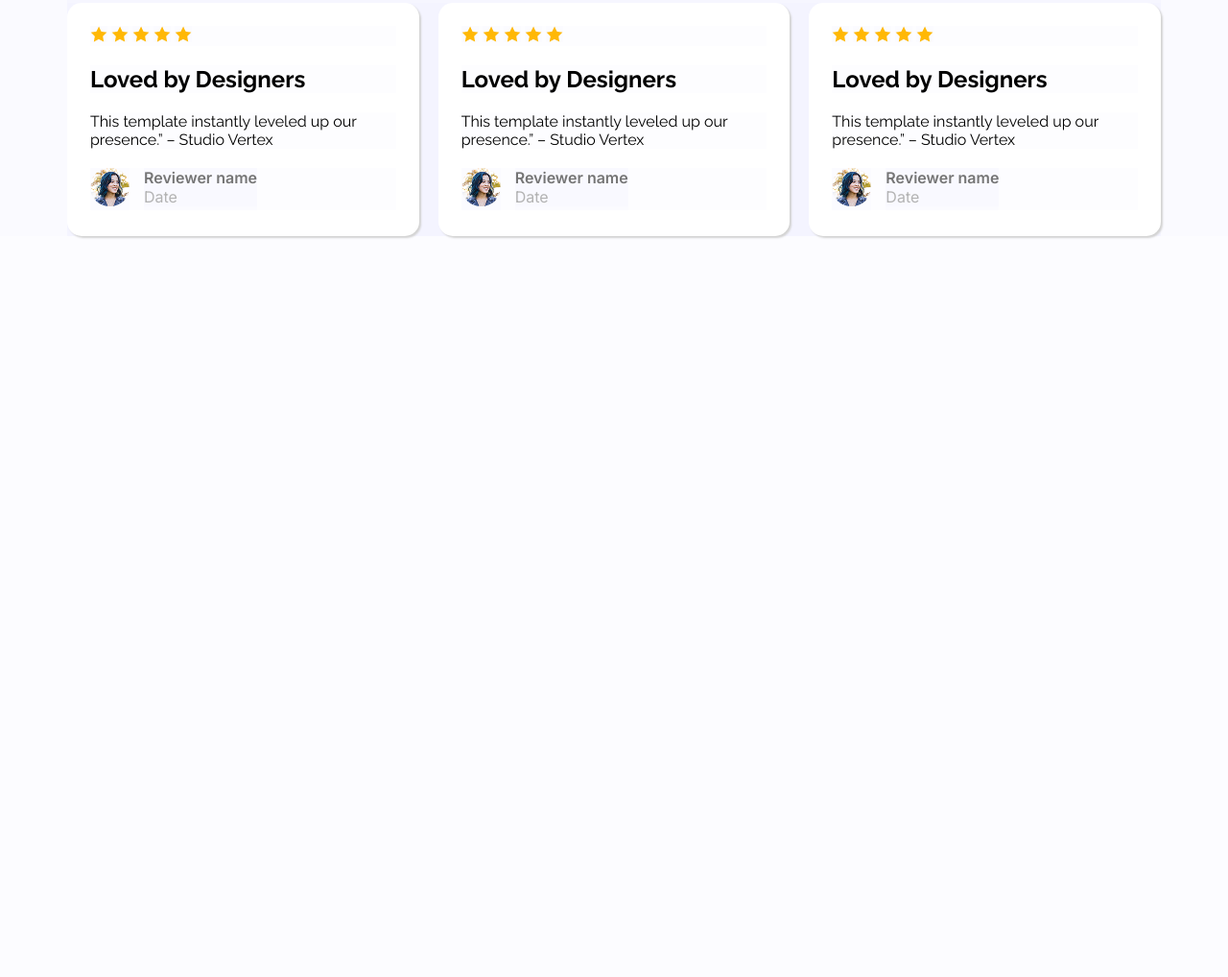
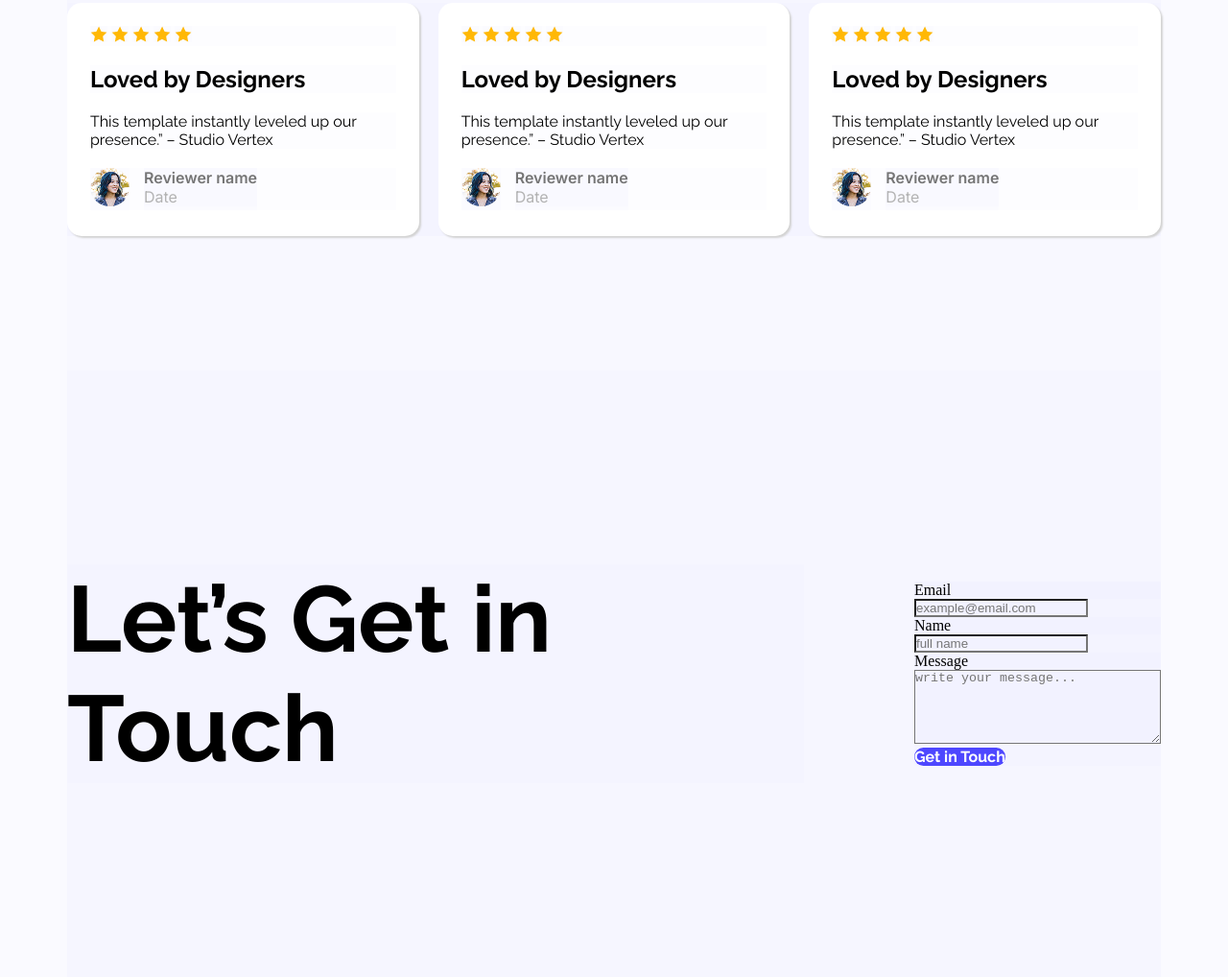
Before and after one commit to clever2817/PH_Assignment_01, a plain HTML site: page index.html in a window 1280 px wide. Shown: the part 1779-2797 px from the top of the page at 96% size. Before the commit the page ends 2165 px from the top, so only its background shows below. Drawn offline with Linux system fonts and the light colour scheme.

Commit message:
Get in touch section title done

```diff
--- a/index.html
+++ b/index.html
@@ -193,6 +193,26 @@
         </div>
       </section>
       <!-- User Feedback Section Ends -->
+
+
+      <!-- Get in touch section Starts -->
+      <section class="touch-container">
+        <h2 class="touch-title">Let’s Get in Touch</h2>
+
+        <form class="touch-form">
+          <label for="email" class="form-label">Email</label>
+          <input class="form-input" type="email" name="email" id="email" placeholder="example@email.com">
+
+          <label for="name" class="form-label">Name</label>
+          <input class="form-input" type="text" name="name" id="name" placeholder="full name">
+
+          <label for="message" class="form-label">Message</label>
+          <textarea name="message" id="message" cols="30" rows="5" placeholder="write your message..."></textarea>
+
+          <input class="btn-primary" type="button" value="Get in Touch">
+        </form>
+      </section>
+      <!-- Get in touch section Ends -->
     </main>
     <!-- Main Section Ends -->
   </body>
--- a/styles/style.css
+++ b/styles/style.css
@@ -225,3 +225,22 @@ main {
 .feedback-user-img img{
   border-radius: 50%;
 }
+
+
+/* Get in touch Section Styles */
+.touch-container{
+  height: 632px;
+  display: flex;
+  justify-content: space-between;
+  align-items: center;
+  gap: 115px;
+}
+
+.touch-title{
+  font-family: "Raleway", sans-serif;
+  font-size: 97px;
+}
+
+.form-label, input[type="button"]{
+  display: block;
+}
```
